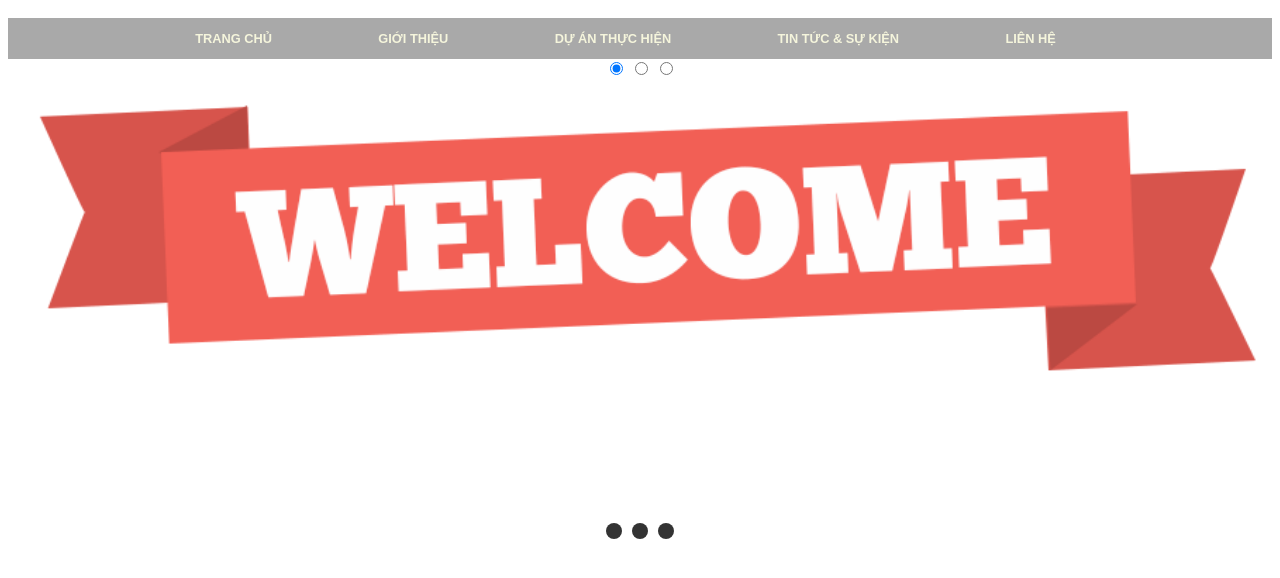
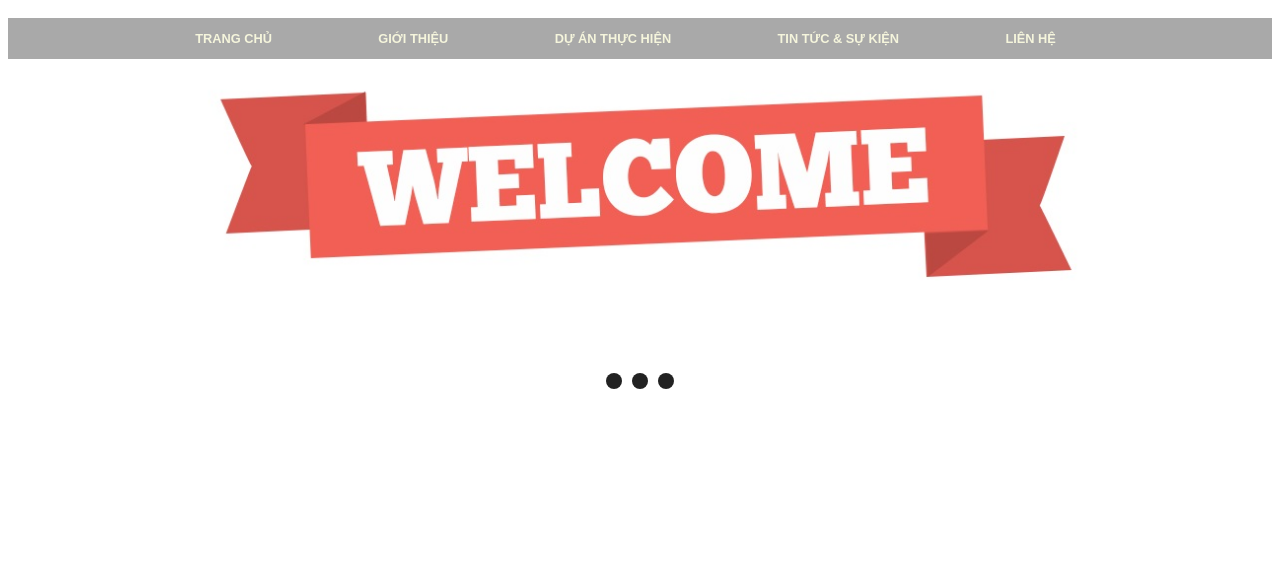
Before and after one commit to ducmanh2111/coninco-ce, a plain HTML site: page index.html in a window 1280 px wide. Shown: the part 118-696 px from the top of the page. Drawn offline with Linux system fonts and the light colour scheme.

Commit message:
hoan thien banner

```diff
--- a/style.css
+++ b/style.css
@@ -111,6 +111,7 @@ ul a:hover {
     position: absolute;
     background-color: darkgray;
     min-width: 100%;
+    z-index: 400;
     visibility: hidden;
 }
 
@@ -219,7 +220,8 @@ ul a:hover {
 } */
 
 .slider-container {
-    height: 500px;
+    /* border: 1px solid #000; */
+    height: 350px;
     width: 100%;
     position: relative;
     overflow: hidden;
@@ -229,7 +231,7 @@ ul a:hover {
 .menu {
     position: absolute;
     left: 0;
-    z-index: 900;
+    z-index: 300;
     width: 100%;
     bottom: 0;
 }
@@ -239,7 +241,7 @@ ul a:hover {
     display: inline-block;
     width: 16px;
     height: 16px;
-    background: #333;
+    background: #222;
     border-radius: 50px;
     margin: 0 .2em 1em;
     transition: all .3s ease;
@@ -253,8 +255,9 @@ ul a:hover {
     left: 100%;
     z-index: 10;
     padding: 8em 1em 0;
-    background-size: cover;
-    background-position: 50% 50%;
+    background-size: contain;
+    background-position: center;
+    background-repeat: no-repeat;
     transition: left 0s .75s;
 }
 
@@ -265,7 +268,7 @@ ul a:hover {
 }
 
 .slide-1 {
-    background-image: url("assets/img/banner-1.png");
+    background-image: url("assets/img/banner-1.jpg");
 }
 
 .slide-2 {
```
Also changed, not shown: assets/img/banner-1.jpg (added), assets/img/banner-1.png (deleted).
